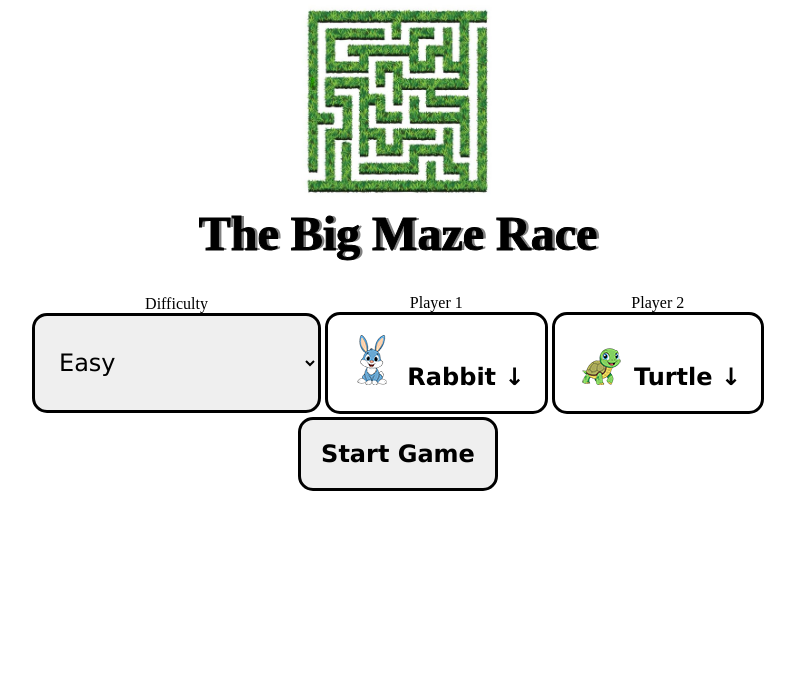
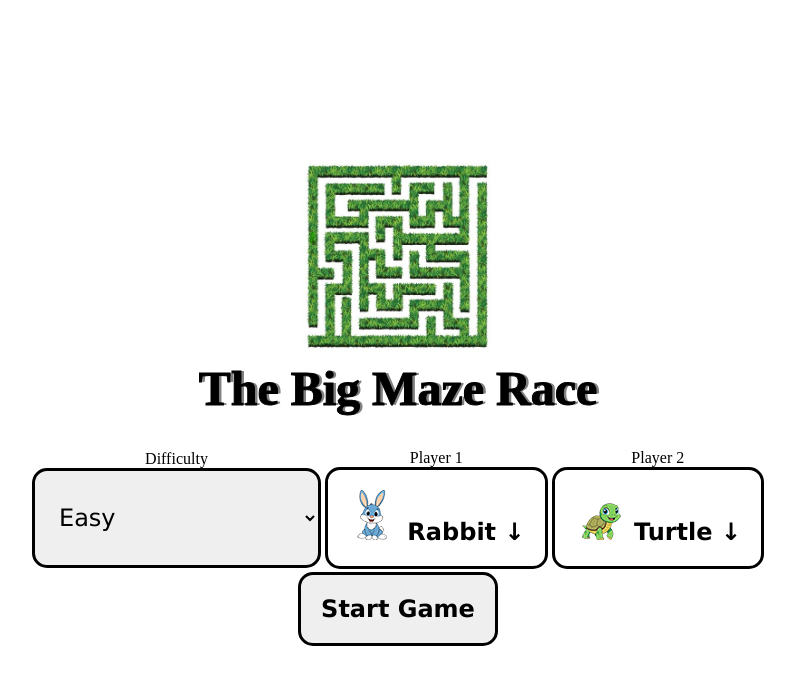
Before and after one commit to rodrigocoeio/thebigmazerace, a Vue app: page / in a window 1280 px wide. Shown: the top 684 px of the page, without its empty margins (242-1037 px from the left). Built offline with nearby package versions, Linux system fonts and the light colour scheme.

Commit message:
- Added selected audio - Fixed welcome div on the middle

```diff
--- a/src/assets/main.css
+++ b/src/assets/main.css
@@ -3,4 +3,10 @@ body {
    padding: 0px;
    margin: 0px;
    overflow: hidden;
+   width: 100%;
+   height: 100%;
 }
+
+#app {
+   height: 100%;
+}
--- a/src/components/ChoosePlayer.vue
+++ b/src/components/ChoosePlayer.vue
@@ -75,6 +75,8 @@ export default {
       player.selected = true
       player.number = parseInt(this.number)
       this.selected = player
+
+      playAudio("selected")
     }
   }
 }
--- a/src/components/Welcome.vue
+++ b/src/components/Welcome.vue
@@ -64,6 +64,7 @@ export default {
     difficulty(difficulty) {
       let store = getStore()
       store.configs.difficulty = difficulty
+      playAudio("selected")
     }
   },
   methods: {
@@ -75,6 +76,7 @@ export default {
       store.started = true
 
       playAudio("start_game1", "mp3", "voice")
+      playAudio("selected")
     }
   },
   components: {
```
Also changed, not shown: 1 other file (tests, documents, lock files or other folders).
